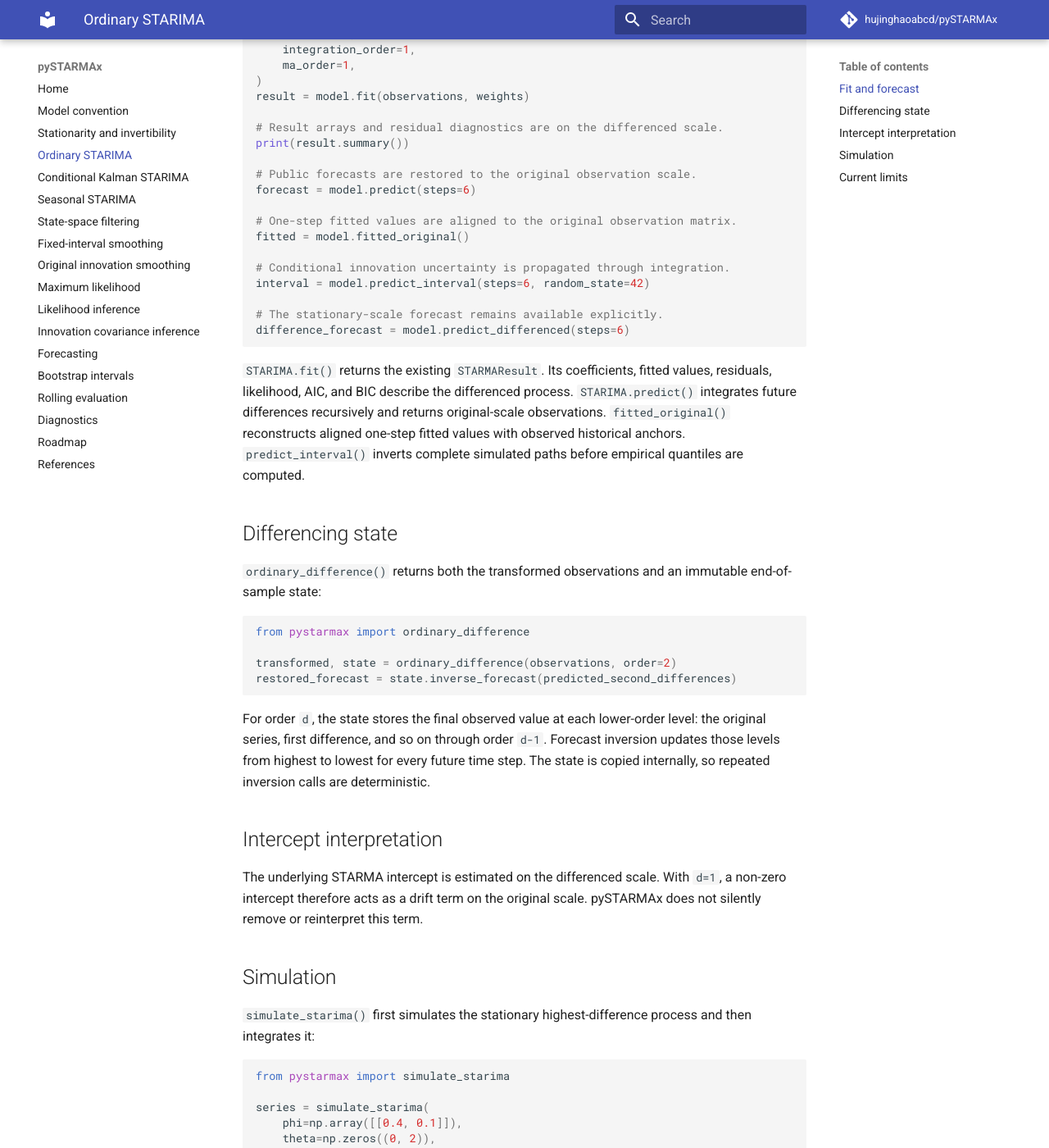
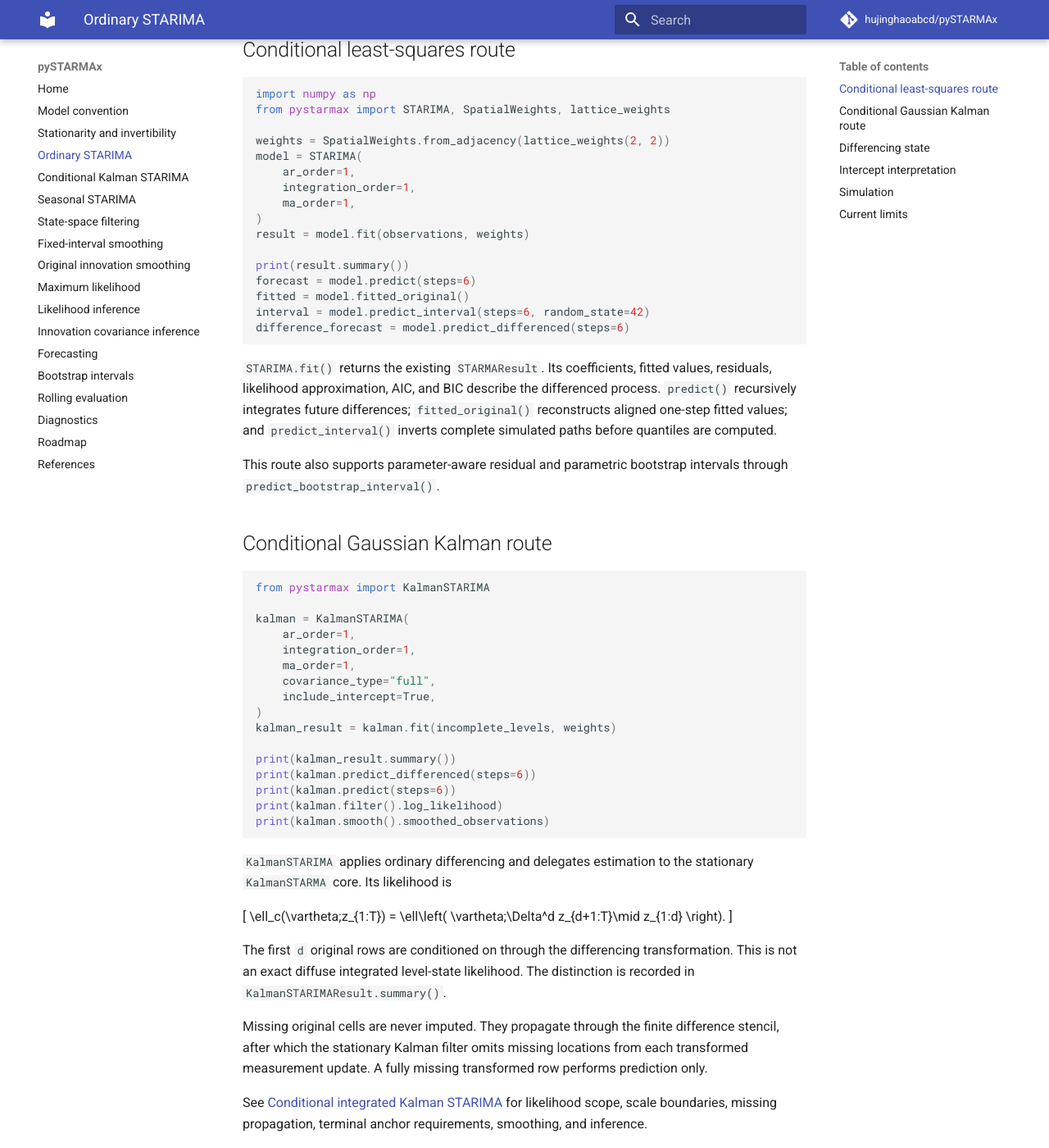
Before and after one commit to hujinghaoabcd/pySTARMAx, an MkDocs documentation site: the page built from docs/starima.md, in a window 1280 px wide and 1400 px high, scrolled down 530 px. Shown: the whole window at 82% size. Built offline with MkDocs 1.6.1 and Material for MkDocs 9.7.7, drawn with Linux system fonts in a browser that asks for light colours; comment, search, counter and statistics services are not loaded; some of the changed text lies outside the part shown.

Commit message:
Distinguish conditional and Kalman STARIMA routes

````diff
--- a/docs/starima.md
+++ b/docs/starima.md
@@ -1,19 +1,25 @@
 # Ordinary STARIMA
 
-pySTARMAx 0.0.5 supports ordinary temporal integration while keeping the spatial
-weight system and STARMA estimator unchanged. For integration order `d`, the
-model is fitted to
+pySTARMAx provides two ordinary-integration routes with the same differencing
+and original-scale forecast convention but different estimators:
+
+1. `STARIMA` uses iterative conditional least squares and supports conditional
+   innovation and bootstrap forecast intervals.
+2. `KalmanSTARIMA` uses a Gaussian Kalman likelihood for the differenced process,
+   supports missing observations, filtering, smoothing, original innovation
+   smoothing, and observed-information inference.
+
+Both fit the highest ordinary difference
 
 \[
-w_t = (1-B)^d z_t,
+w_t=(1-B)^d z_t,
 \]
 
-where `B` is the one-step temporal backshift operator. The transformed process
-`w_t` follows the same STARMA convention documented in
-[Model convention](model.md). Differencing is applied independently along the
-time axis for every location, without transforming the spatial weights.
+where `B` is the one-step temporal backshift operator. Differencing is applied
+independently along time for every location; spatial weights retain their
+supplied orientation.
 
-## Fit and forecast
+## Conditional least-squares route
 
 ```python
 import numpy as np
@@ -27,33 +33,72 @@ model = STARIMA(
 )
 result = model.fit(observations, weights)
 
-# Result arrays and residual diagnostics are on the differenced scale.
 print(result.summary())
-
-# Public forecasts are restored to the original observation scale.
 forecast = model.predict(steps=6)
-
-# One-step fitted values are aligned to the original observation matrix.
 fitted = model.fitted_original()
-
-# Conditional innovation uncertainty is propagated through integration.
 interval = model.predict_interval(steps=6, random_state=42)
-
-# The stationary-scale forecast remains available explicitly.
 difference_forecast = model.predict_differenced(steps=6)
 ```
 
-`STARIMA.fit()` returns the existing `STARMAResult`. Its coefficients,
-fitted values, residuals, likelihood, AIC, and BIC describe the differenced
-process. `STARIMA.predict()` integrates future differences recursively and
-returns original-scale observations. `fitted_original()` reconstructs aligned
-one-step fitted values with observed historical anchors. `predict_interval()`
-inverts complete simulated paths before empirical quantiles are computed.
+`STARIMA.fit()` returns the existing `STARMAResult`. Its coefficients, fitted
+values, residuals, likelihood approximation, AIC, and BIC describe the
+differenced process. `predict()` recursively integrates future differences;
+`fitted_original()` reconstructs aligned one-step fitted values; and
+`predict_interval()` inverts complete simulated paths before quantiles are
+computed.
+
+This route also supports parameter-aware residual and parametric bootstrap
+intervals through `predict_bootstrap_interval()`.
+
+## Conditional Gaussian Kalman route
+
+```python
+from pystarmax import KalmanSTARIMA
+
+kalman = KalmanSTARIMA(
+    ar_order=1,
+    integration_order=1,
+    ma_order=1,
+    covariance_type="full",
+    include_intercept=True,
+)
+kalman_result = kalman.fit(incomplete_levels, weights)
+
+print(kalman_result.summary())
+print(kalman.predict_differenced(steps=6))
+print(kalman.predict(steps=6))
+print(kalman.filter().log_likelihood)
+print(kalman.smooth().smoothed_observations)
+```
+
+`KalmanSTARIMA` applies ordinary differencing and delegates estimation to the
+stationary `KalmanSTARMA` core. Its likelihood is
+
+\[
+\ell_c(\vartheta;z_{1:T})
+=
+\ell\left(
+\vartheta;\Delta^d z_{d+1:T}\mid z_{1:d}
+\right).
+\]
+
+The first `d` original rows are conditioned on through the differencing
+transformation. This is not an exact diffuse integrated level-state likelihood.
+The distinction is recorded in `KalmanSTARIMAResult.summary()`.
+
+Missing original cells are never imputed. They propagate through the finite
+difference stencil, after which the stationary Kalman filter omits missing
+locations from each transformed measurement update. A fully missing transformed
+row performs prediction only.
+
+See [Conditional integrated Kalman STARIMA](integrated_maximum_likelihood.md)
+for likelihood scope, scale boundaries, missing propagation, terminal anchor
+requirements, smoothing, and inference.
 
 ## Differencing state
 
-`ordinary_difference()` returns both the transformed observations and an
-immutable end-of-sample state:
+`ordinary_difference()` returns both transformed observations and an immutable
+end-of-sample state:
 
 ```python
 from pystarmax import ordinary_difference
@@ -68,11 +113,18 @@ Forecast inversion updates those levels from highest to lowest for every future
 time step. The state is copied internally, so repeated inversion calls are
 deterministic.
 
+`KalmanSTARIMA` uses the same state concept. When trailing missing values make a
+required terminal level or lower-order difference non-finite, transformed-scale
+estimation and forecasting remain available, but original-scale `predict()`
+raises instead of inventing an anchor.
+
 ## Intercept interpretation
 
-The underlying STARMA intercept is estimated on the differenced scale. With
-`d=1`, a non-zero intercept therefore acts as a drift term on the original
-scale. pySTARMAx does not silently remove or reinterpret this term.
+The underlying STARMA intercept is estimated on the highest-difference scale.
+With `d=1`, a non-zero intercept acts as drift on the original scale. For larger
+`d`, a constant highest difference produces a higher-order deterministic trend
+after recursive integration. pySTARMAx does not silently remove or reinterpret
+this term.
 
 ## Simulation
 
@@ -98,6 +150,12 @@ levels.
 
 ## Current limits
 
-- coefficient inference and the stored `STARMAResult` remain on the differenced scale;
-- forecast intervals condition on estimated parameters and do not include parameter uncertainty;
-- state-space likelihood and missing observations remain future work.
+- both estimators report dynamic coefficients on the differenced scale;
+- `STARIMA` forecast intervals do not automatically include parameter
+  uncertainty unless the bootstrap route is selected;
+- `KalmanSTARIMA` does not yet expose original-scale forecast intervals;
+- the Kalman likelihood is conditional on initial levels, not exact diffuse;
+- original-scale filtered and smoothed level-state distributions are not
+  returned;
+- seasonal integration remains in `SeasonalSTARIMA`; seasonal Kalman maximum
+  likelihood is future work.
````
